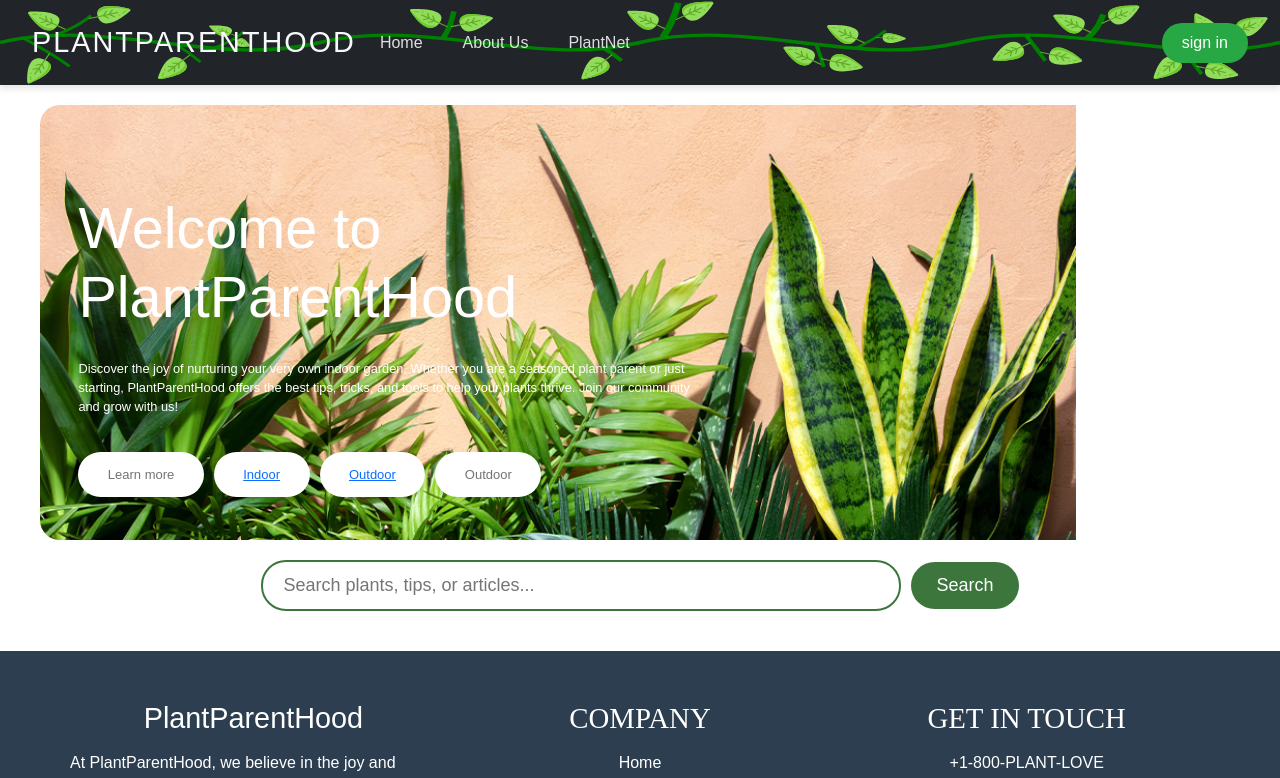
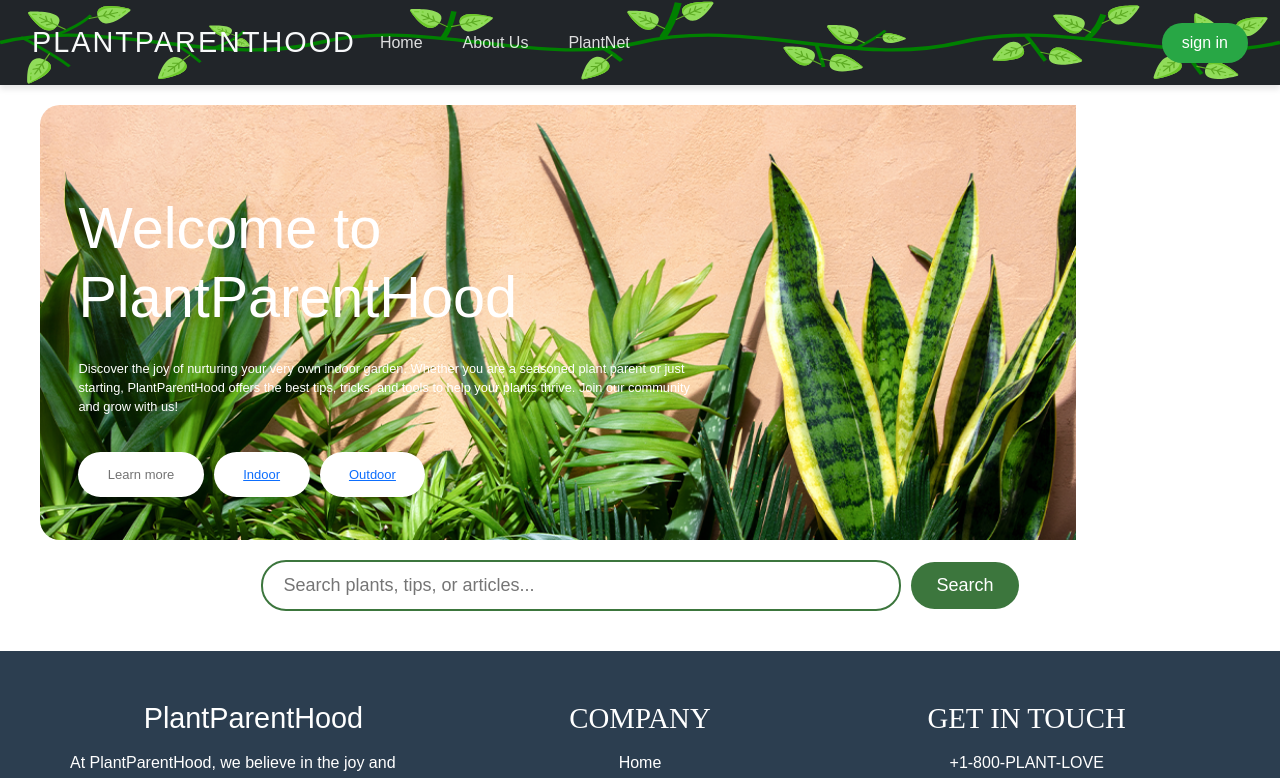
Before and after one commit to karapk/PlantParenthood, a Next.js app in the folder starter-template/: page / in a window 1280 px wide. Shown: the top 778 px of the page. Built offline with nearby package versions, Linux system fonts and the light colour scheme.

Commit message:
remove extra button on the header

```diff
--- a/starter-template/src/components/Header.js
+++ b/starter-template/src/components/Header.js
@@ -21,7 +21,6 @@ const Header = () => {
                     <Link href="/Outdoor">Outdoor</Link>
                     </button>
 
-                    <button>Outdoor</button>
 
                 </div>
 
```
